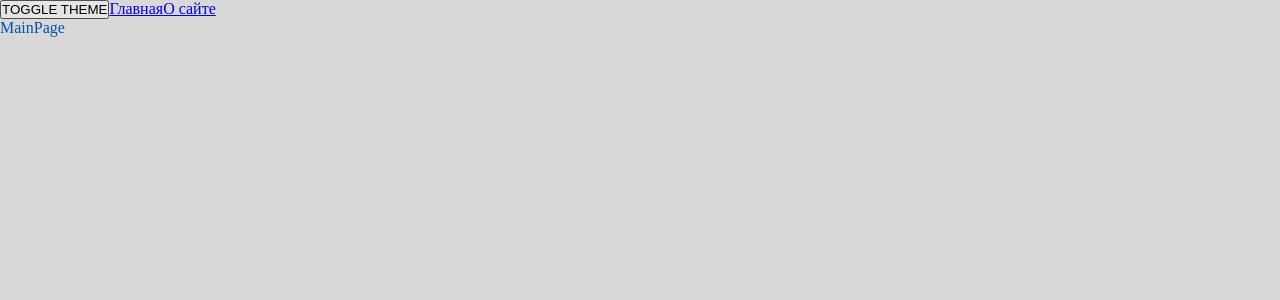
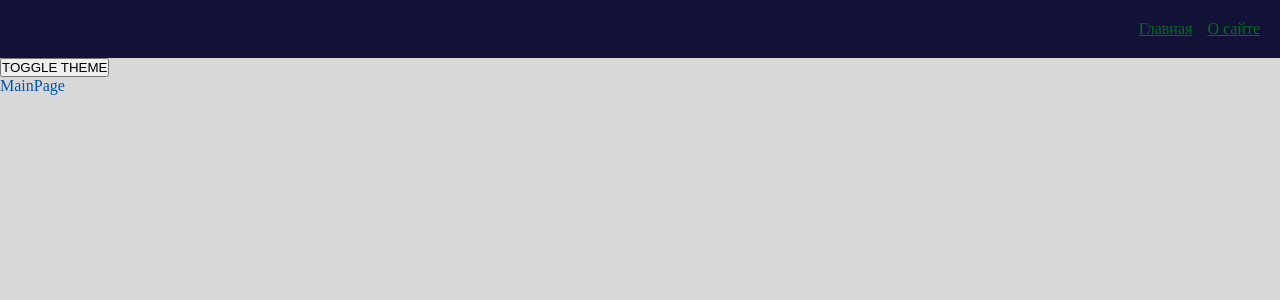
Before and after one commit to damnnou/react-production, a React app: page / in a window 1280 px wide. Shown: the top 300 px of the page. Built offline with nearby package versions, Linux system fonts and the light colour scheme; the HTML template or start-up script is replaced by a standard one.

Commit message:
create navBar widget + ui AppLink in kit

```diff
--- a/src/app/App.tsx
+++ b/src/app/App.tsx
@@ -4,14 +4,14 @@
 import { Link } from "react-router-dom";
 import { useTheme } from "app/providers/ThemeProvider";
 import { classNames } from "shared/lib/classNames/classNames";
+import { NavBar } from "widgets/NavBar";
 
 const App = () => {
     const { theme, handleToggleTheme } = useTheme();
     return (
         <div className={classNames("app", {}, [theme])}>
+            <NavBar />
             <button onClick={handleToggleTheme}>TOGGLE THEME</button>
-            <Link to={"/"}>Главная</Link>
-            <Link to={"/about"}>О сайте</Link>
             <AppRouter />
         </div>
     );
--- a/src/app/styles/themes/dark.scss
+++ b/src/app/styles/themes/dark.scss
@@ -1,6 +1,9 @@
 .app.dark {
     --bg-color: #111235;
+    --inverted-bg-color: #d8d8d8;
 
     --primary-color: #006d1f;
     --secondary-color: #04ff00;
+    --inverted-primary-color: #0054ae;
+    --inverted-secondary-color: #00aeee;
 }
--- a/src/app/styles/themes/normal.scss
+++ b/src/app/styles/themes/normal.scss
@@ -1,6 +1,10 @@
 .app.light {
     --bg-color: #d8d8d8;
 
+    --inverted-bg-color: #111235;
+
     --primary-color: #0054ae;
     --secondary-color: #00aeee;
+    --inverted-primary-color: #006d1f;
+    --inverted-secondary-color: #04ff00;
 }
--- a/src/app/styles/variables/global.scss
+++ b/src/app/styles/variables/global.scss
@@ -8,4 +8,8 @@
     --font-size-l: 24px;
     --font-line-l: 32px;
     --font-l:var(--font-size-m) / var(--font-line-m) var(--font-family-main)
+
+    // Размеры
+    --navbar-height: 50px;
+
 }
--- a/src/shared/lib/classNames/classNames.ts
+++ b/src/shared/lib/classNames/classNames.ts
@@ -2,12 +2,12 @@
 
 export function classNames(
     cls: string,
-    mods: Mods,
-    additional: string[]
+    mods?: Mods,
+    additional?: string[]
 ): string {
     return [
         cls,
-        ...additional,
+        ...additional.filter(Boolean),
         ...Object.entries(mods)
             .filter(([className, value]) => Boolean(value))
             .map(([className]) => className),
--- /dev/null
+++ b/src/shared/ui/AppLink/AppLink.module.scss
@@ -0,0 +1,11 @@
+.Applink {
+    color: var(--primary-color);
+}
+
+.primary {
+    color: var(--primary-color);
+}
+
+.secondary {
+    color: var(--inverted-primary-color);
+}
--- /dev/null
+++ b/src/shared/ui/AppLink/AppLink.tsx
@@ -0,0 +1,35 @@
+import React, { FC } from "react";
+import { Link, LinkProps } from "react-router-dom";
+import { classNames } from "shared/lib/classNames/classNames";
+import cls from "./AppLink.module.scss";
+
+export enum AppLinkTheme {
+    PRIMARY = "primary",
+    SECONDARY = "secondary",
+}
+
+interface AppLinkProps extends LinkProps {
+    className?: string;
+    theme?: AppLinkTheme;
+}
+
+export const AppLink: FC<AppLinkProps> = (props) => {
+    const {
+        to,
+        className,
+        children,
+        theme = AppLinkTheme.PRIMARY,
+        ...otherProps
+    } = props;
+    return (
+        <Link
+            {...otherProps}
+            to={to}
+            className={classNames(cls.Applink, {}, [className, cls[theme]])}
+        >
+            {children}
+        </Link>
+    );
+};
+
+export default AppLink;
--- /dev/null
+++ b/src/widgets/NavBar/index.ts
@@ -0,0 +1 @@
+export { NavBar } from "./ui/NavBar";
--- /dev/null
+++ b/src/widgets/NavBar/ui/NavBar.module.scss
@@ -0,0 +1,16 @@
+.navbar {
+    width: 100%;
+    height: var(--navbar-height);
+    background: var(--inverted-bg-color);
+    display: flex;
+    align-items: center;
+    padding: 20px;
+}
+
+.links {
+    margin-left: auto;
+}
+
+.mainlink {
+    margin-right: 15px;
+}
--- /dev/null
+++ b/src/widgets/NavBar/ui/NavBar.tsx
@@ -0,0 +1,28 @@
+import React from "react";
+import { Link } from "react-router-dom";
+import { classNames } from "shared/lib/classNames/classNames";
+import cls from "./NavBar.module.scss";
+import AppLink, { AppLinkTheme } from "shared/ui/AppLink/AppLink";
+
+interface NavBarProps {
+    className?: string;
+}
+
+export const NavBar = ({ className }: NavBarProps) => {
+    return (
+        <div className={classNames(cls.navbar, {}, [className])}>
+            <div className={cls.links}>
+                <AppLink
+                    theme={AppLinkTheme.SECONDARY}
+                    className={cls.mainlink}
+                    to={"/"}
+                >
+                    Главная
+                </AppLink>
+                <AppLink theme={AppLinkTheme.SECONDARY} to={"/about"}>
+                    О сайте
+                </AppLink>
+            </div>
+        </div>
+    );
+};
```
